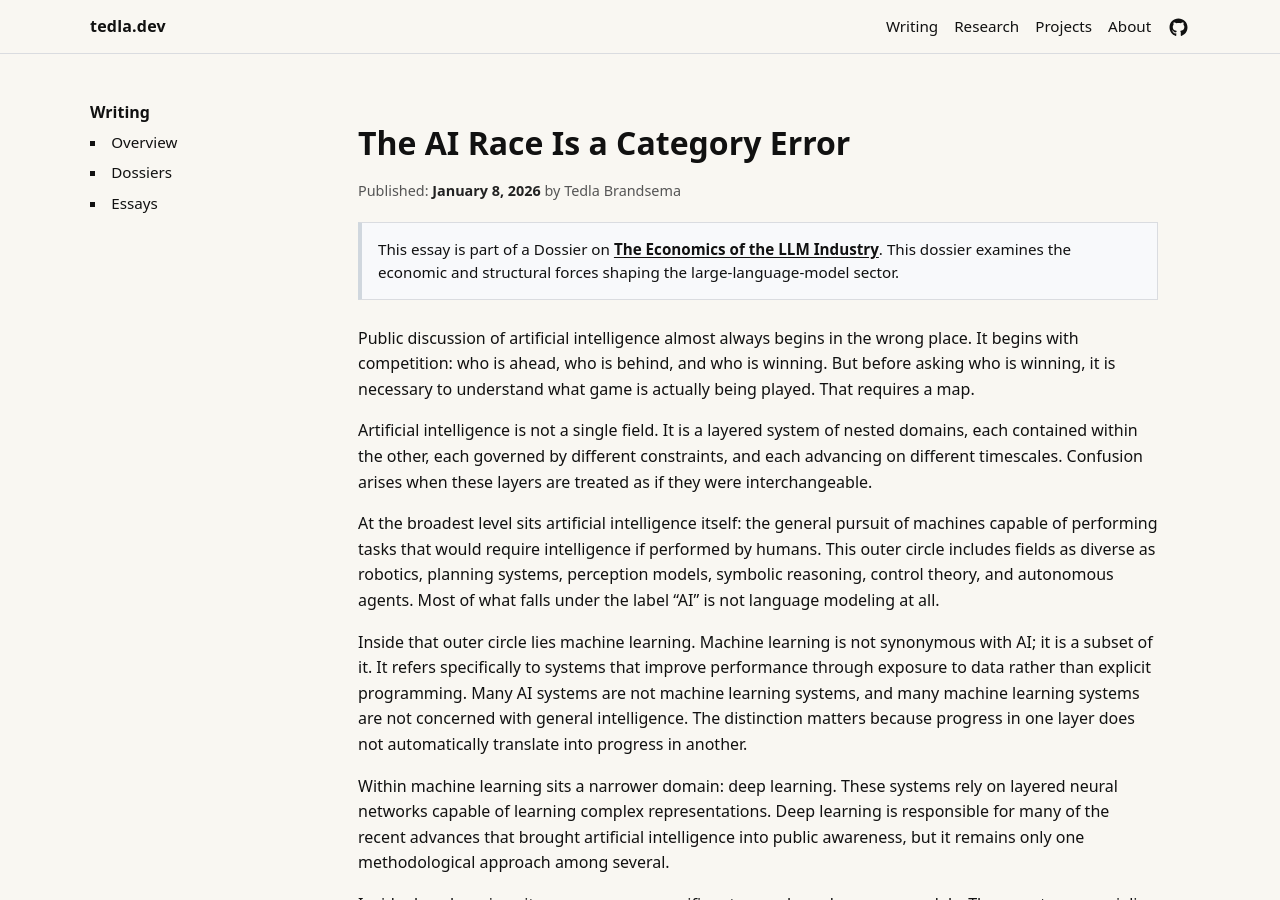
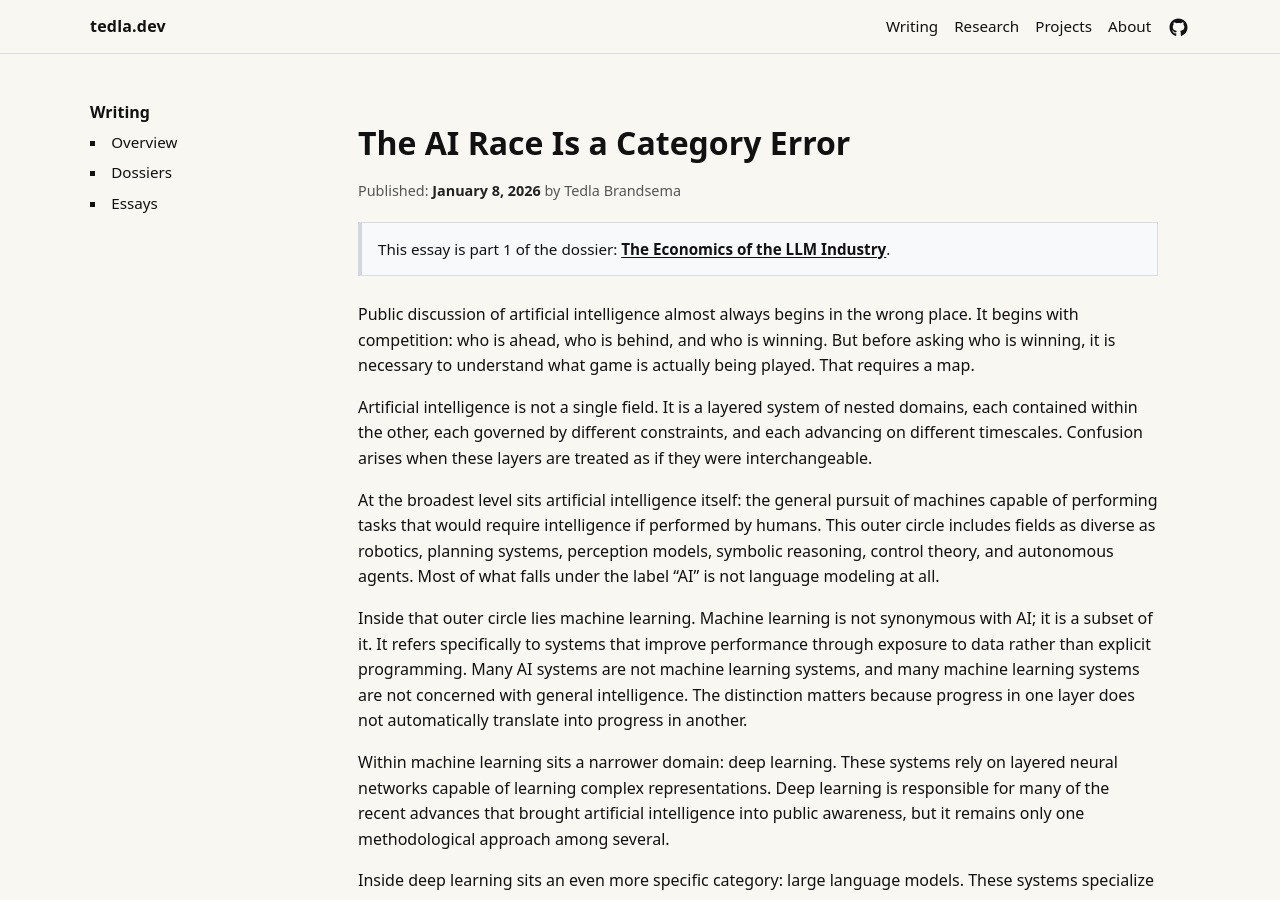
Before and after one commit to tedla-brandsema/tedla-brandsema.github.io, a Jekyll site: the page built from _writing/essays/the-ai-race-is-a-category-error.md, in a window 1280 px wide and 900 px high. Built offline with Jekyll 4.4.1, drawn with Linux system fonts in a browser that asks for light colours.

Commit message:
refactor(writing): replace essay dossier blocks with shared include and new dossier metadata keys

```diff
--- /dev/null
+++ b/_includes/dossier-ref.html
@@ -0,0 +1,4 @@
+<div class="dossier">
+  This essay is part{% if page.dossier_order %} {{ page.dossier_order }}{% endif %} of the dossier:
+  <a href="{{ page.dossier_url }}">{{ page.dossier_headding }}</a>.
+</div>
--- a/_writing/dossiers/economics-of-the-llm-industry.html
+++ b/_writing/dossiers/economics-of-the-llm-industry.html
@@ -16,9 +16,9 @@ intro: A dossier on the structural and economic forces shaping competition in la
 <section class="divider">
   <h2>Essays in This Dossier</h2>
   {% assign essays = site.writing | where: "type", "essay" | sort: "dossier_order" %}
-  <section class="search-results" aria-label="Dossier essays">
+  <section class="search-results" aria-label="dossier essays">
     {% for p in essays %}
-      {% if p.dossier == 'economics-of-the-llm-industry' %}
+      {% if p.dossier_url == page.url %}
       <article class="search-result-item">
         <h3><a href="{{ p.url }}">{{ p.dossier_order }}. {{ p.heading | default: p.title }}</a></h3>
         <p class="search-result-meta">
--- a/_writing/essays/the-ai-race-is-a-category-error.md
+++ b/_writing/essays/the-ai-race-is-a-category-error.md
@@ -13,11 +14,7 @@ dossier_order: 1
 
 {% include published.html %}
 
-<div class="dossier">
-    This essay is part of a Dossier on <a href="/writing/dossiers/economics-of-the-llm-industry.html">The Economics of the LLM Industry</a>.
-
-    This dossier examines the economic and structural forces shaping the large-language-model sector.
-</div>
+{% include dossier-ref.html %}
 
 Public discussion of artificial intelligence almost always begins in the wrong place. It begins with competition: who is ahead, who is behind, and who is winning. But before asking who is winning, it is necessary to understand what game is actually being played. That requires a map.
 
--- a/api/writing/index.json
+++ b/api/writing/index.json
@@ -6,7 +6,7 @@ layout: null
 {%- if writing_collection and writing_collection.docs -%}
   {%- assign docs = writing_collection.docs | sort: "path" -%}
 {%- endif -%}
-{%- assign fields = "layout,type,title,heading,published,author,intro,dossier" | split: "," -%}
+{%- assign fields = "layout,type,title,heading,published,author,intro,dossier_url,dossier_headding,dossier_order" | split: "," -%}
 {%- assign first_item = true -%}
 {%- for doc in docs -%}
     {%- unless first_item -%},{%- endunless -%}
```
Also changed, not shown: other parts of _writing/essays/the-ai-race-is-a-category-error.md (+2 -1 lines), _writing/essays/data-duality.md (+3 -6 lines), _writing/essays/local-parity.md (+3 -6 lines), _writing/essays/the-inhibiting-lead.md (+3 -6 lines), _writing/essays/the-perception-threshold.md (+3 -6 lines).
